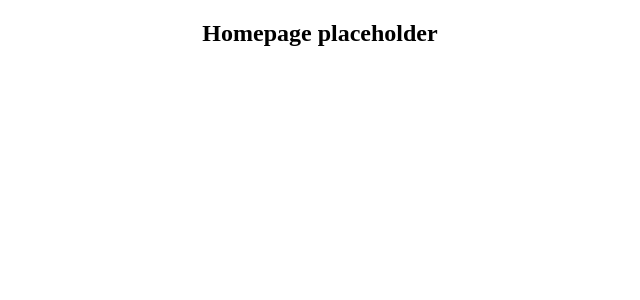
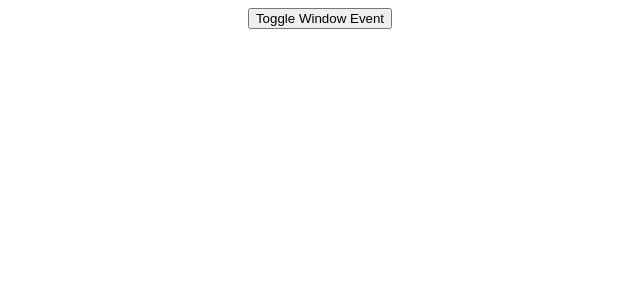
Before and after one commit to marinaaglic/react-exercises, a React (Vite) app: page /window-event in a window 1280 px wide. Shown: the top 300 px of the page, without its empty margins (320-960 px from the left). Built offline with nearby package versions, Linux system fonts and the light colour scheme.

Commit message:
initialized window-event exercise with task

```diff
--- /dev/null
+++ b/src/components/WindowEvent.tsx
@@ -0,0 +1,5 @@
+const WindowEvent = () => {
+  return <h2>Window event active</h2>;
+};
+
+export default WindowEvent;
--- /dev/null
+++ b/src/pages/ToggleWindowEvent.tsx
@@ -0,0 +1,24 @@
+/* TASK
+Add and remove effects within React
+Requirements:
+- When the WindowEvent component is active, add an event listener to
+    the window that triggers an alert if the user double clicks on the page
+- Make sure to remove the window event when the component is toggled off
+*/
+
+import { useState } from "react";
+import WindowEvent from "../components/WindowEvent";
+
+const ToggleWindowEvent = () => {
+  const [windowEvent, setWindowEvent] = useState(false);
+  return (
+    <div>
+      <button onClick={() => setWindowEvent((prevState) => !prevState)}>
+        Toggle Window Event
+      </button>
+      {windowEvent && <WindowEvent />}
+    </div>
+  );
+};
+
+export default ToggleWindowEvent;
--- a/src/routes/AppRoutes.tsx
+++ b/src/routes/AppRoutes.tsx
@@ -1,6 +1,7 @@
 import { Routes, Route } from "react-router-dom";
 import Home from "../pages/Home";
 import ColorRenderer from "../pages/ColorRenderer";
+import ToggleWindowEvent from "../pages/ToggleWindowEvent";
 
 const AppRoutes = () => {
   return (
@@ -8,6 +9,7 @@ const AppRoutes = () => {
       <Routes>
         <Route path="*" element={<Home />} />
         <Route path="/color-renderer" element={<ColorRenderer />} />
+        <Route path="/window-event" element={<ToggleWindowEvent />} />
       </Routes>
     </div>
   );
```
